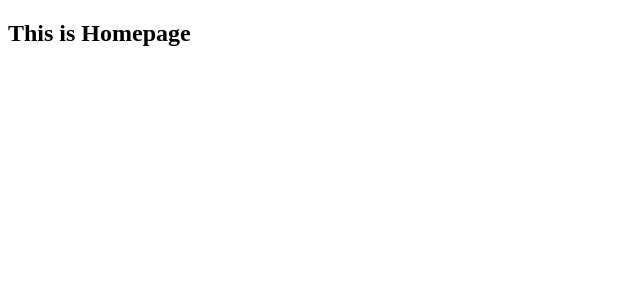
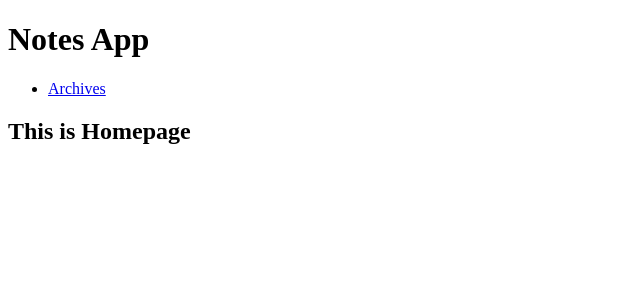
Before and after one commit to carloabimanyu/notes-app-spa, a React (Vite) app: page / in a window 1280 px wide. Shown: the top 300 px of the page, without its empty margins (0-640 px from the left). Built offline with nearby package versions, Linux system fonts and the light colour scheme.

Commit message:
feat: add main layout with nested routes

```diff
--- a/src/App.jsx
+++ b/src/App.jsx
@@ -1,12 +1,15 @@
 import { BrowserRouter, Routes, Route } from "react-router-dom";
+import MainLayout from "./layouts/MainLayout";
 
 function App() {
     return (
         <BrowserRouter>
             <Routes>
-                <Route path="/" element={<h2>This is Homepage</h2>} />
-                <Route path="/archives" element={<h2>This is Archive Page</h2>} />
-                <Route path="/notes/:id" element={<h2>This is Detail Note Page</h2>} />
+                <Route path="/" element={<MainLayout />}>
+                    <Route index element={<h2>This is Homepage</h2>} />
+                    <Route path="archives" element={<h2>This is Archive Page</h2>} />
+                    <Route path="notes/:id" element={<h2>This is Detail Note Page</h2>} />
+                </Route>
             </Routes>
         </BrowserRouter>
     );
--- /dev/null
+++ b/src/layouts/MainLayout.jsx
@@ -0,0 +1,23 @@
+import { Link, Outlet } from "react-router-dom";
+
+function MainLayout() {
+    return (
+        <>
+            <header>
+                <h1>Notes App</h1>
+                <nav>
+                    <ul>
+                        <li>
+                            <Link to="/archives">Archives</Link>
+                        </li>
+                    </ul>
+                </nav>
+            </header>
+            <main>
+                <Outlet />
+            </main>
+        </>
+    );
+}
+
+export default MainLayout;
```
